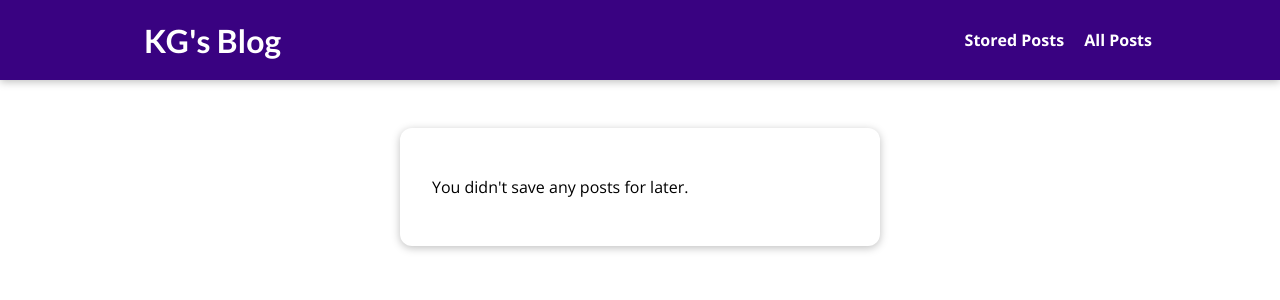
After one commit to KGkhalidd/Dj-Blog, a Django app: page /read-later/ in a window 1280 px wide. The commit adds this page. Shown: the top 300 px of the page. Run offline with Django 4.2, Linux system fonts and the light colour scheme.

Commit message:
made read later based on sessions

```diff
--- /dev/null
+++ b/blog/static/blog/stored-posts.css
@@ -0,0 +1,39 @@
+#main-navigation {
+    background-color: #390281;
+    box-shadow: 0 2px 8px rgba(0, 0, 0, 0.25);
+}
+
+#stored-posts {
+    margin: 8rem auto 3rem auto;
+    padding: 2rem;
+    border-radius: 12px;
+    box-shadow: 0 2px 8px rgba(0, 0, 0, 0.25);
+    background-color: white;
+    width: 90%;
+    max-width: 30rem;
+}
+
+#stored-posts ul {
+    list-style: none;
+    margin: 0;
+    padding: 0;
+}
+
+#stored-posts li {
+    margin: 1rem 0;
+}
+
+#stored-posts a {
+    display: block;
+    padding: 1rem;
+    width: 100%;
+    text-decoration: none;
+    border: 1px solid #ccc;
+    color: #1b1b1b;
+    font-weight: bold;
+}
+
+#stored-posts a:hover,
+#stored-posts a:active {
+    background-color: #ccc;
+}
--- /dev/null
+++ b/blog/templates/blog/stored-posts.html
@@ -0,0 +1,24 @@
+{% extends "base.html" %}
+{% load static %}
+
+{% block title %}
+My Stored Posts
+{% endblock %}
+
+{% block css_files %}
+<link rel="stylesheet" href="{% static 'blog/stored-posts.css' %}">
+{% endblock %}
+
+{% block body %}
+    <section id="stored-posts">
+        {% if not has_posts %}
+            <p>You didn't save any posts for later.</p>
+        {% endif %}
+        <ul>
+            {% for post in posts %}
+                <li><a href="{% url 'post-detail-page' post.slug %}">{{post.title}}</a></li>
+            {% endfor %}
+
+        </ul>
+    </section>
+{% endblock %}
--- a/blog/urls.py
+++ b/blog/urls.py
@@ -6,5 +6,6 @@ urlpatterns = [
 
     # the first slug just to trigger it is a name with some dashes -- and the second we will pass it in views
     path('posts/<slug:slug>/', views.SinglePostView.as_view(), name='post-detail-page'),
+    path('read-later/', views.ReadLaterView.as_view(), name='read-later')
 
 ]
--- a/blog/views.py
+++ b/blog/views.py
@@ -1,9 +1,10 @@
 from django.shortcuts import render, get_object_or_404
 from django.http import HttpResponseRedirect
 from django.urls import reverse
-from .models import Post, Author, Tag
 from django.views.generic import ListView, DetailView
 from django.views import View
+
+from .models import Post, Author, Tag
 from .forms import CommentForm
 
 # Create your views here.
@@ -50,16 +51,26 @@ class SinglePostView(View):
     # model = Post
     # and it automatically know the post by slug that i use in url
 
+    def is_stored_post(self, request, post_id):
+        stored_posts = request.session.get("stored_posts")
+        if stored_posts is not None:
+            is_saved_for_later = post_id in stored_posts
+        else:
+            is_saved_for_later = False
+
+        return is_saved_for_later
+
     def get(self, request, slug):
         post = Post.objects.get(slug=slug)
+
         context = {
-            'post': post,
-            'post_tags': post.tags.all(),
-            'comment_form': CommentForm,
-            'comments': post.comments.all().order_by('-id')
-
+            "post": post,
+            "post_tags": post.tags.all(),
+            "comment_form": CommentForm(),
+            "comments": post.comments.all().order_by("-id"),
+            "saved_for_later": self.is_stored_post(request, post.id)
         }
-        return render(request, 'blog/post-detail.html', context)
+        return render(request, "blog/post-detail.html", context)
 
     def post(self, request, slug):
         comment_form = CommentForm(request.POST)
@@ -67,18 +78,19 @@ class SinglePostView(View):
 
         if comment_form.is_valid():
             comment = comment_form.save(commit=False)
-            comment.post = post #here i'm sure that this comment added to this post
+            comment.post = post
             comment.save()
-            return HttpResponseRedirect(reverse('post-detail-page', args=[slug]))
 
+            return HttpResponseRedirect(reverse("post-detail-page", args=[slug]))
 
         context = {
-            'post': post,
-            'post_tags': post.tags.all(),
-            'comment_form': comment_form,
-            'comments': post.comments.all().order_by('-id')
+            "post": post,
+            "post_tags": post.tags.all(),
+            "comment_form": comment_form,
+            "comments": post.comments.all().order_by("-id"),
+            "saved_for_later": self.is_stored_post(request, post.id)
         }
-        return render(request, 'blog/post-detail.html', context)
+        return render(request, "blog/post-detail.html", context)
 
     # def get_context_data(self, **kwargs):
     #     context = super().get_context_data(**kwargs)
@@ -96,3 +108,38 @@ class SinglePostView(View):
 #         'post': identified_post,
 #         'post_tags': identified_post.tags.all(),
 #     })
+
+
+class ReadLaterView(View):
+    def get(self, request):
+        stored_posts = request.session.get('stored_posts')
+
+        context = {}
+
+        if stored_posts is None or len(stored_posts) == 0:
+            context["posts"] = []
+            context["has_posts"] = False
+        else:
+            posts = Post.objects.filter(id__in = stored_posts)
+            context["posts"] = posts
+            context["has_posts"] = True
+
+        return render(request, "blog/stored-posts.html", context)
+
+    def post(self, request):
+        stored_posts = request.session.get('stored_posts')
+
+        if stored_posts is None:
+            stored_posts = []
+
+        post_id = int(request.POST["post_id"])
+
+        if post_id not in stored_posts:
+            stored_posts.append(post_id)
+
+        else:
+            stored_posts.remove(post_id)
+
+        request.session["stored_posts"] = stored_posts
+
+        return HttpResponseRedirect('/')
--- a/static/app.css
+++ b/static/app.css
@@ -35,6 +35,7 @@ h3 {
     text-decoration: none;
     color: white;
     font-weight: bold;
+    margin-left: 1rem;
 }
 
 #main-navigation a:hover,
--- a/templates/base.html
+++ b/templates/base.html
@@ -14,6 +14,7 @@
     <header id='main-navigation'>
         <h1><a href="{% url 'starting-page' %}">KG's Blog</a></h1>
         <nav>
+            <a href="{% url 'read-later' %}">Stored Posts</a>
             <a href="{% url 'posts-page' %}">All Posts</a>
         </nav>
     </header>
```
Also changed, not shown: blog/templates/blog/post-detail.html (+15 -0 lines), db.sqlite3.
